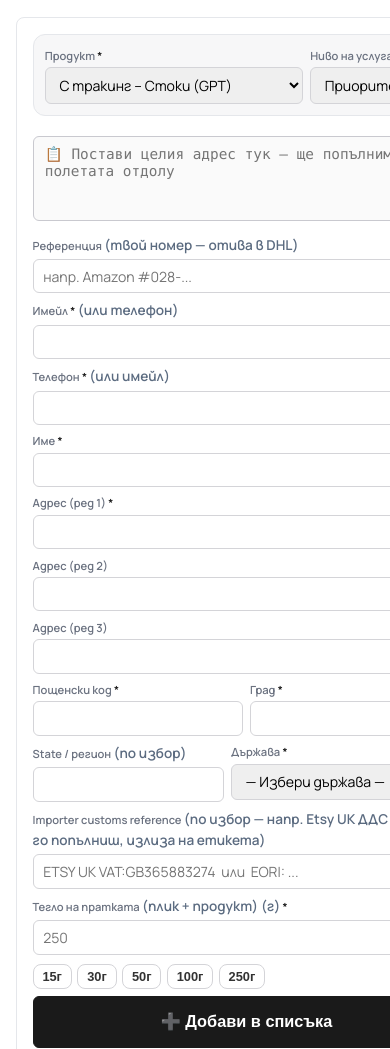
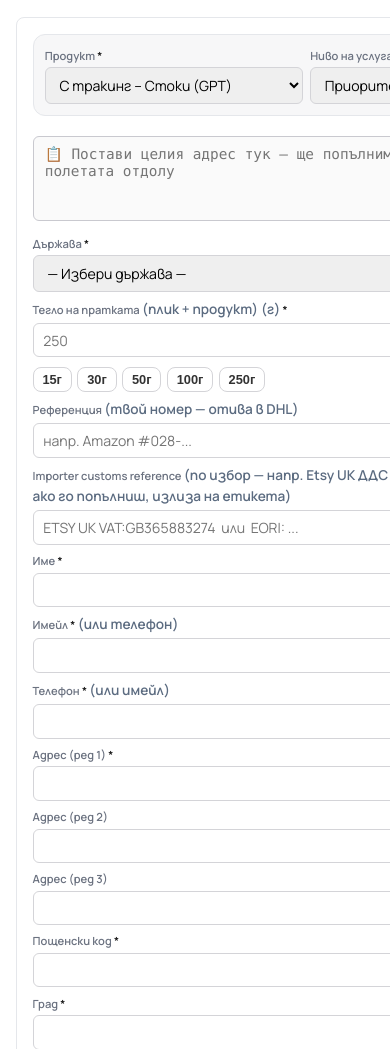
Before and after one commit to uigeadall/marbaras-post, a Django app: page /app/ in a window 390 px wide; the page is wider, and only the part inside the window is pictured. Shown: the part 361-1410 px from the top of that part. Run offline with Django 4.2, Linux system fonts and the light colour scheme; the visitor is signed in with stand-in values (Sample User, id 1); data that the repository does not hold is empty.

Commit message:
Reorder form fields per request (country, weight, reference, importer, name, email, phone, address, postal, city, region)
Co-Authored-By: Claude Opus 4.8 <noreply@anthropic.com>

```diff
--- a/templates/app/dashboard.html
+++ b/templates/app/dashboard.html
@@ -59,29 +59,14 @@
           </div>
         </div>
         <textarea id="paste-box" rows="4" autofocus placeholder="📋 Постави целия адрес тук — ще попълним полетата отдолу"></textarea>
-        <div class="ff"><label>Референция <span class="muted small">(твой номер — отива в DHL)</span></label><input type="text" name="reference" placeholder="напр. Amazon #028-..."></div>
-        <div class="ff"><label>Имейл <span class="req">*</span> <span class="muted small">(или телефон)</span></label><input type="email" name="recipient_email" id="f_email"></div>
-        <div class="ff"><label>Телефон <span class="req">*</span> <span class="muted small">(или имейл)</span></label><input type="text" name="recipient_phone" id="f_phone"></div>
-        <div class="ff"><label>Име <span class="req">*</span></label><input type="text" name="recipient_name" id="f_name" required></div>
-        <div class="ff"><label>Адрес (ред 1) <span class="req">*</span></label><input type="text" name="address_line1" id="f_addr1" required></div>
-        <div class="ff"><label>Адрес (ред 2)</label><input type="text" name="address_line2" id="f_addr2"></div>
-        <div class="ff"><label>Адрес (ред 3)</label><input type="text" name="address_line3" id="f_addr3"></div>
-        <div class="ff2">
-          <div class="ff"><label>Пощенски код <span class="req">*</span></label><input type="text" name="postal_code" id="f_postal" required></div>
-          <div class="ff"><label>Град <span class="req">*</span></label><input type="text" name="city" id="f_city" required></div>
+        <!-- 1: Държава -->
+        <div class="ff"><label>Държава <span class="req">*</span></label>
+          <select name="country" id="f_country" required>
+            <option value="">— Избери държава —</option>
+            {% for code, cname in countries %}<option value="{{ code }}">{{ cname }} ({{ code }})</option>{% endfor %}
+          </select>
         </div>
-        <div class="ff2">
-          <div class="ff"><label>State / регион <span class="muted small">(по избор)</span></label><input type="text" name="state" id="f_state"></div>
-          <div class="ff"><label>Държава <span class="req">*</span></label>
-            <select name="country" id="f_country" required>
-              <option value="">— Избери държава —</option>
-              {% for code, cname in countries %}<option value="{{ code }}">{{ cname }} ({{ code }})</option>{% endfor %}
-            </select>
-          </div>
-        </div>
-        <div class="ff"><label>Importer customs reference <span class="muted small">(по избор — напр. Etsy UK ДДС / EORI; ако го попълниш, излиза на етикета)</span></label>
-          <input type="text" name="importer_tax_id" placeholder="ETSY UK VAT:GB365883274  или  EORI: ...">
-        </div>
+        <!-- 2: Тегло -->
         <div class="ff"><label>Тегло на пратката <span class="muted small">(плик + продукт) (г)</span> <span class="req">*</span></label>
           <input type="number" name="weight_g" id="f_weight" min="1" placeholder="250">
           <div class="presets">
@@ -92,6 +77,28 @@
             <button type="button" onclick="setWeight(250)">250г</button>
           </div>
         </div>
+        <!-- 3: Референция -->
+        <div class="ff"><label>Референция <span class="muted small">(твой номер — отива в DHL)</span></label><input type="text" name="reference" placeholder="напр. Amazon #028-..."></div>
+        <!-- 4: Importer customs reference -->
+        <div class="ff"><label>Importer customs reference <span class="muted small">(по избор — напр. Etsy UK ДДС / EORI; ако го попълниш, излиза на етикета)</span></label>
+          <input type="text" name="importer_tax_id" placeholder="ETSY UK VAT:GB365883274  или  EORI: ...">
+        </div>
+        <!-- 5: Име -->
+        <div class="ff"><label>Име <span class="req">*</span></label><input type="text" name="recipient_name" id="f_name" required></div>
+        <!-- 6: Имейл -->
+        <div class="ff"><label>Имейл <span class="req">*</span> <span class="muted small">(или телефон)</span></label><input type="email" name="recipient_email" id="f_email"></div>
+        <!-- 7: Телефон -->
+        <div class="ff"><label>Телефон <span class="req">*</span> <span class="muted small">(или имейл)</span></label><input type="text" name="recipient_phone" id="f_phone"></div>
+        <!-- 8/9/10: Адрес -->
+        <div class="ff"><label>Адрес (ред 1) <span class="req">*</span></label><input type="text" name="address_line1" id="f_addr1" required></div>
+        <div class="ff"><label>Адрес (ред 2)</label><input type="text" name="address_line2" id="f_addr2"></div>
+        <div class="ff"><label>Адрес (ред 3)</label><input type="text" name="address_line3" id="f_addr3"></div>
+        <!-- 11: Пощенски код -->
+        <div class="ff"><label>Пощенски код <span class="req">*</span></label><input type="text" name="postal_code" id="f_postal" required></div>
+        <!-- 12: Град -->
+        <div class="ff"><label>Град <span class="req">*</span></label><input type="text" name="city" id="f_city" required></div>
+        <!-- 13: Регион -->
+        <div class="ff"><label>State / регион <span class="muted small">(по избор)</span></label><input type="text" name="state" id="f_state"></div>
 
         <!-- Митница — задължителна за дестинации извън ЕС -->
         <div id="customs-box" class="customs-box" hidden>
```
